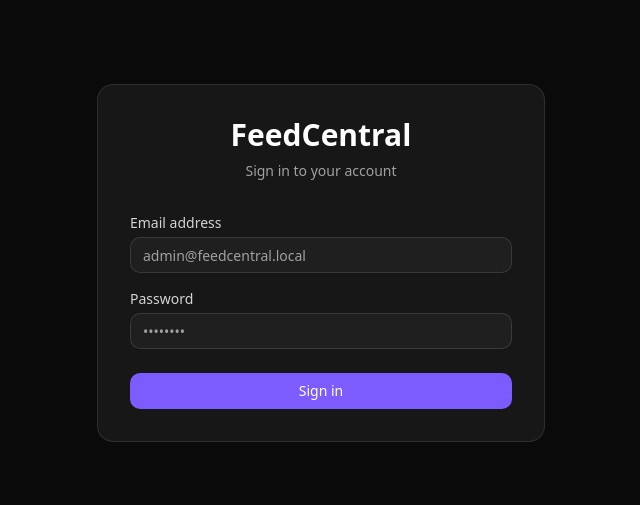
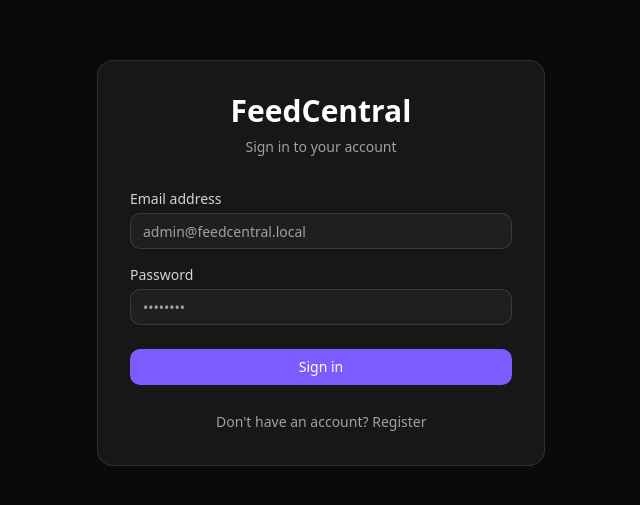
Before and after one commit to BENZOOgataga/feedcentral, a Next.js app: page /login in a window 1280 px wide. Shown: the part 137-642 px from the top of the page, without its empty margins (319-959 px from the left). Built offline with nearby package versions, Linux system fonts and the light colour scheme; no server answers.

Commit message:
Add user registration with password recovery warning: no email support, contact admin for help

```diff
--- /dev/null
+++ b/app/api/auth/register/route.ts
@@ -0,0 +1,128 @@
+import { NextRequest, NextResponse } from 'next/server';
+import { prisma } from '@/lib/prisma';
+import * as bcrypt from 'bcryptjs';
+import { sign } from 'jsonwebtoken';
+import { getJwtSecret } from '@/lib/env';
+
+/**
+ * POST /api/auth/register
+ * User registration
+ * Body: { email: string, name: string, password: string }
+ */
+export async function POST(request: NextRequest) {
+  try {
+    const body = await request.json();
+    const { email, name, password } = body;
+
+    // Validate input
+    if (!email || !name || !password) {
+      return NextResponse.json(
+        {
+          success: false,
+          error: 'Email, name, and password are required',
+        },
+        { status: 400 }
+      );
+    }
+
+    // Validate email format
+    const emailRegex = /^[^\s@]+@[^\s@]+\.[^\s@]+$/;
+    if (!emailRegex.test(email)) {
+      return NextResponse.json(
+        {
+          success: false,
+          error: 'Invalid email format',
+        },
+        { status: 400 }
+      );
+    }
+
+    // Validate password strength (minimum 6 characters)
+    if (password.length < 6) {
+      return NextResponse.json(
+        {
+          success: false,
+          error: 'Password must be at least 6 characters long',
+        },
+        { status: 400 }
+      );
+    }
+
+    // Check if user already exists
+    const existingUser = await prisma.user.findUnique({
+      where: { email: email.toLowerCase().trim() },
+    });
+
+    if (existingUser) {
+      return NextResponse.json(
+        {
+          success: false,
+          error: 'An account with this email already exists',
+        },
+        { status: 409 }
+      );
+    }
+
+    // Hash password
+    const passwordHash = await bcrypt.hash(password, 12);
+
+    // Create user (default role is USER)
+    const user = await prisma.user.create({
+      data: {
+        email: email.toLowerCase().trim(),
+        name: name.trim(),
+        passwordHash,
+        role: 'USER', // All registered users are USER role by default
+      },
+    });
+
+    // Generate JWT token
+    const token = sign(
+      {
+        userId: user.id,
+        email: user.email,
+        role: user.role,
+      },
+      getJwtSecret(),
+      {
+        expiresIn: '7d', // Token valid for 7 days
+      }
+    );
+
+    // Create response with token in httpOnly cookie
+    const response = NextResponse.json({
+      success: true,
+      data: {
+        user: {
+          id: user.id,
+          email: user.email,
+          name: user.name,
+          role: user.role,
+          avatar: user.avatar,
+        },
+        token,
+      },
+    });
+
+    // Set secure httpOnly cookie
+    response.cookies.set('auth_token', token, {
+      httpOnly: true,
+      secure: process.env.NODE_ENV === 'production',
+      sameSite: 'lax',
+      maxAge: 60 * 60 * 24 * 7, // 7 days
+      path: '/',
+    });
+
+    return response;
+  } catch (error: any) {
+    console.error('Registration error:', error);
+    return NextResponse.json(
+      {
+        success: false,
+        error: 'Registration failed',
+        message: error.message,
+      },
+      { status: 500 }
+    );
+  }
+}
--- a/app/login/page.tsx
+++ b/app/login/page.tsx
@@ -8,8 +8,10 @@ import { Input } from '@/components/ui/input';
 
 export default function LoginPage() {
   const router = useRouter();
-  const { login } = useAuth();
+  const { login, register } = useAuth();
+  const [isRegistering, setIsRegistering] = useState(false);
   const [email, setEmail] = useState('');
+  const [name, setName] = useState('');
   const [password, setPassword] = useState('');
   const [error, setError] = useState('');
   const [loading, setLoading] = useState(false);
@@ -19,7 +21,12 @@ export default function LoginPage() {
     setError('');
     setLoading(true);
 
-    const result = await login(email, password);
+    let result;
+    if (isRegistering) {
+      result = await register(email, name, password);
+    } else {
+      result = await login(email, password);
+    }
 
     if (result.success) {
       // Redirect based on user role
@@ -27,7 +34,7 @@ export default function LoginPage() {
       router.push(redirectPath);
       router.refresh();
     } else {
-      setError(result.error || 'Login failed');
+      setError(result.error || (isRegistering ? 'Registration failed' : 'Login failed'));
     }
 
     setLoading(false);
@@ -38,7 +45,9 @@ export default function LoginPage() {
       <div className="max-w-md space-y-8 rounded-xl border border-white/10 bg-neutral-900 p-8" style={{ width: '100%', maxWidth: '28rem' }}>
         <div className="text-center">
           <h1 className="text-3xl font-bold text-white">FeedCentral</h1>
-          <p className="mt-2 text-sm text-neutral-400">Sign in to your account</p>
+          <p className="mt-2 text-sm text-neutral-400">
+            {isRegistering ? 'Create your account' : 'Sign in to your account'}
+          </p>
         </div>
 
         <form onSubmit={handleSubmit} className="mt-8 space-y-6">
@@ -48,7 +57,34 @@ export default function LoginPage() {
             </div>
           )}
 
+          {isRegistering && (
+            <div className="rounded-lg bg-amber-500/10 border border-amber-500/20 p-3 text-xs text-amber-400">
+              <strong>⚠️ Important:</strong> We don't have email support configured on our server.
+              <strong> There is no password recovery option.</strong> Please remember your password.
+              If you forget it, contact the administrator for assistance.
+            </div>
+          )}
+
           <div className="space-y-4">
+            {isRegistering && (
+              <div>
+                <label htmlFor="name" className="block text-sm font-medium text-neutral-300">
+                  Full Name
+                </label>
+                <Input
+                  id="name"
+                  name="name"
+                  type="text"
+                  autoComplete="name"
+                  required
+                  value={name}
+                  onChange={(e) => setName(e.target.value)}
+                  className="mt-1"
+                  placeholder="John Doe"
+                />
+              </div>
+            )}
+
             <div>
               <label htmlFor="email" className="block text-sm font-medium text-neutral-300">
                 Email address
@@ -62,19 +98,19 @@ export default function LoginPage() {
                 value={email}
                 onChange={(e) => setEmail(e.target.value)}
                 className="mt-1"
-                placeholder="admin@feedcentral.local"
+                placeholder={isRegistering ? "you@example.com" : "admin@feedcentral.local"}
               />
             </div>
 
             <div>
               <label htmlFor="password" className="block text-sm font-medium text-neutral-300">
-                Password
+                Password {isRegistering && <span className="text-neutral-500">(min. 6 characters)</span>}
               </label>
               <Input
                 id="password"
                 name="password"
                 type="password"
-                autoComplete="current-password"
+                autoComplete={isRegistering ? "new-password" : "current-password"}
                 required
                 value={password}
                 onChange={(e) => setPassword(e.target.value)}
@@ -89,8 +125,30 @@ export default function LoginPage() {
             className="w-full"
             disabled={loading}
           >
-            {loading ? 'Signing in...' : 'Sign in'}
+            {loading
+              ? (isRegistering ? 'Creating account...' : 'Signing in...')
+              : (isRegistering ? 'Create account' : 'Sign in')
+            }
           </Button>
+
+          <div className="text-center">
+            <button
+              type="button"
+              onClick={() => {
+                setIsRegistering(!isRegistering);
+                setError('');
+                setEmail('');
+                setName('');
+                setPassword('');
+              }}
+              className="text-sm text-neutral-400 hover:text-neutral-200 transition-colors duration-200"
+            >
+              {isRegistering
+                ? 'Already have an account? Sign in'
+                : "Don't have an account? Register"
+              }
+            </button>
+          </div>
         </form>
       </div>
     </div>
--- a/lib/hooks/useAuth.tsx
+++ b/lib/hooks/useAuth.tsx
@@ -14,6 +14,7 @@ interface AuthContextType {
   user: User | null;
   isLoading: boolean;
   login: (email: string, password: string) => Promise<{ success: boolean; error?: string; user?: User }>;
+  register: (email: string, name: string, password: string) => Promise<{ success: boolean; error?: string; user?: User }>;
   logout: () => Promise<void>;
   refreshUser: () => Promise<void>;
 }
@@ -83,6 +84,28 @@ export function AuthProvider({ children }: { children: ReactNode }) {
     }
   }
 
+  async function register(email: string, name: string, password: string) {
+    try {
+      const response = await fetch('/api/auth/register', {
+        method: 'POST',
+        headers: { 'Content-Type': 'application/json' },
+        body: JSON.stringify({ email, name, password }),
+      });
+
+      const data = await response.json();
+
+      if (data.success && data.data && data.data.user) {
+        setUser(data.data.user);
+        return { success: true, user: data.data.user };
+      } else {
+        return { success: false, error: data.error || 'Registration failed' };
+      }
+    } catch (error) {
+      console.error('Registration error:', error);
+      return { success: false, error: 'An error occurred during registration' };
+    }
+  }
+
   async function logout() {
     try {
       await fetch('/api/auth/logout', { method: 'POST' });
@@ -98,7 +121,7 @@ export function AuthProvider({ children }: { children: ReactNode }) {
   }
 
   return (
-    <AuthContext.Provider value={{ user, isLoading, login, logout, refreshUser }}>
+    <AuthContext.Provider value={{ user, isLoading, login, register, logout, refreshUser }}>
       {children}
     </AuthContext.Provider>
   );
```
